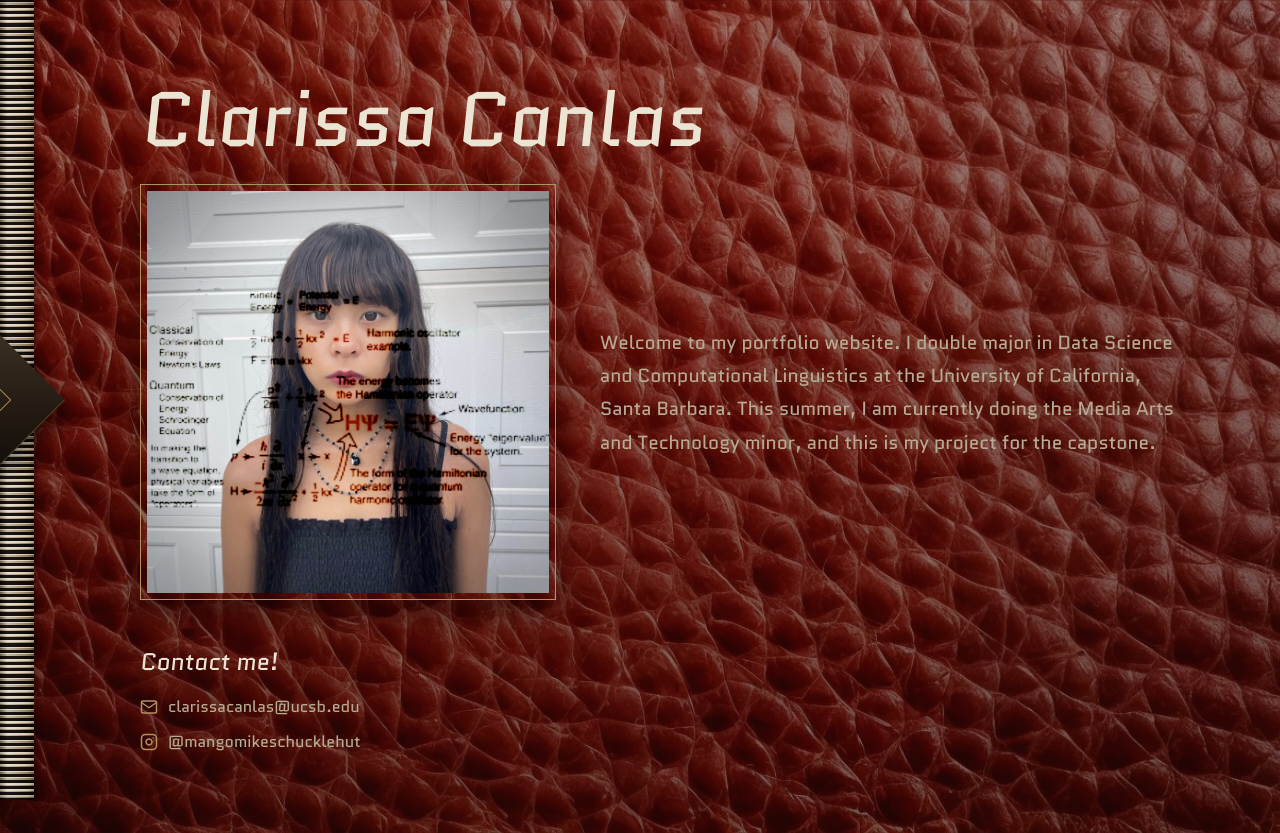
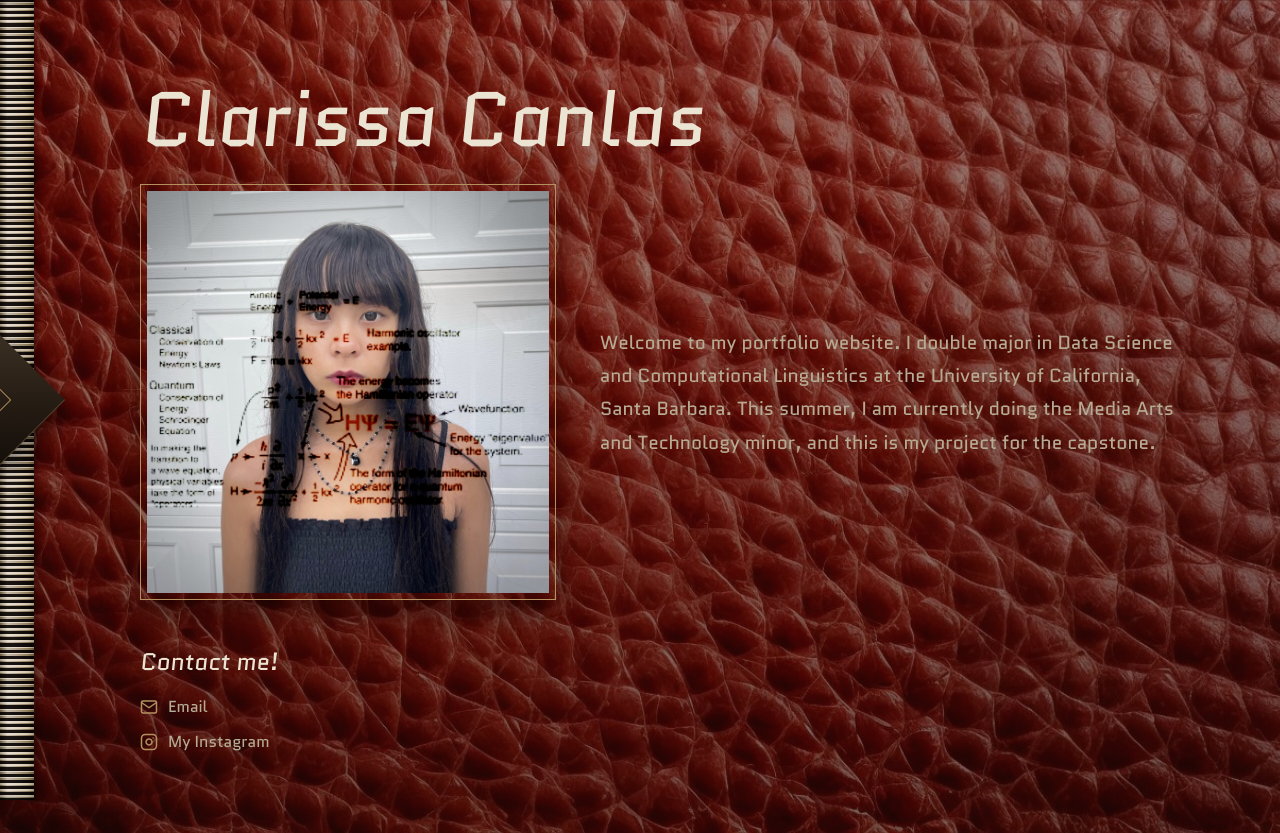
Before and after one commit to clarissacanlas/clarissacanlas, a plain HTML site: page index.html in a window 1280 px wide. Drawn offline with Linux system fonts and the light colour scheme.

Commit message:
Expand About bio to fill available width, simplify contact link labels
Bio's flex item no longer carries a ch-based max-width, and the panel
itself now stretches to fill .main's content width instead of capping
at 1100px -- it now runs out to the same ~1in right padding .main
already applies to every panel, rather than stopping short of it.

Contact links now read "Email" and "My Instagram" instead of showing
the raw address/handle as the link text (the mailto address is still
assembled at runtime for the href, per the anti-scraping change).

Co-Authored-By: Claude Sonnet 5 <noreply@anthropic.com>

```diff
--- a/index.html
+++ b/index.html
@@ -335,7 +335,8 @@ nav a:hover .label-en, nav a.active .label-en{color:var(--brass);}
 /* ---------- ABOUT PANEL ---------- */
 .panel-about{
   text-align:left;
-  max-width:1100px;
+  width:100%;
+  max-width:none;
   margin:0;
 }
 
@@ -385,7 +386,6 @@ nav a:hover .label-en, nav a.active .label-en{color:var(--brass);}
 .panel-about .about-content .about-desc{
   flex:1;
   min-width:280px;
-  max-width:62ch;
 }
 
 .about-contact{
@@ -718,7 +718,7 @@ nav a:hover .label-en, nav a.active .label-en{color:var(--brass);}
           <span class="contact-icon" aria-hidden="true">
             <svg viewBox="0 0 24 24" fill="none" stroke="currentColor" stroke-width="2" stroke-linecap="round" stroke-linejoin="round"><rect x="2" y="2" width="20" height="20" rx="5" ry="5"></rect><path d="M16 11.37A4 4 0 1 1 12.63 8 4 4 0 0 1 16 11.37z"></path><line x1="17.5" y1="6.5" x2="17.5" y2="6.5"></line></svg>
           </span>
-          @mangomikeschucklehut
+          My Instagram
         </a>
       </div>
     </div>
@@ -753,9 +753,7 @@ nav a:hover .label-en, nav a.active .label-en{color:var(--brass);}
   const host = 'ucsb.edu';
   const addr = user + String.fromCharCode(64) + host;
   const link = document.getElementById('email-contact-link');
-  const text = document.getElementById('email-contact-text');
   if (link) link.href = 'mailto:' + addr;
-  if (text) text.textContent = addr;
 })();
 
 /* ---------- UNFURLING 3D ROLL MENU ---------- */
```
